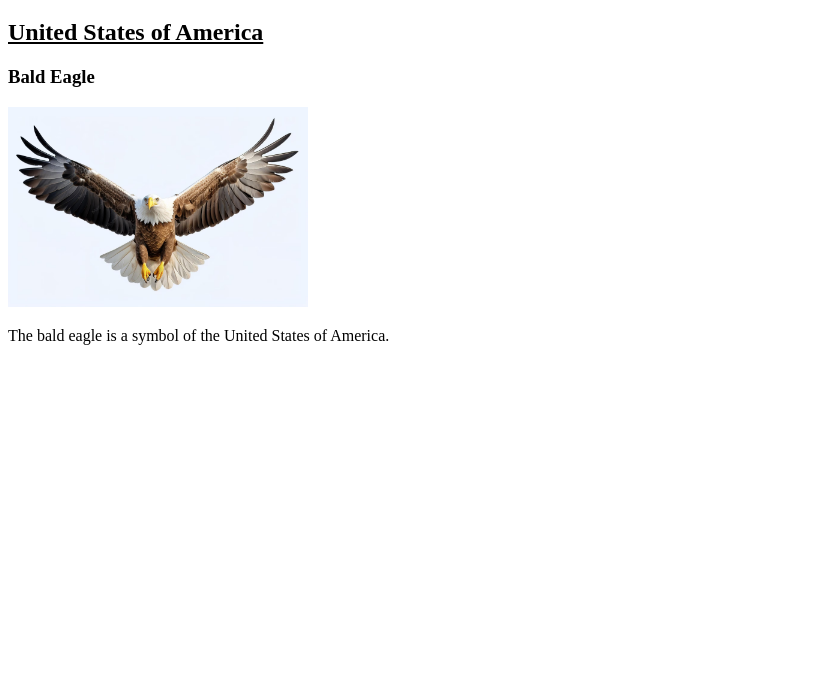
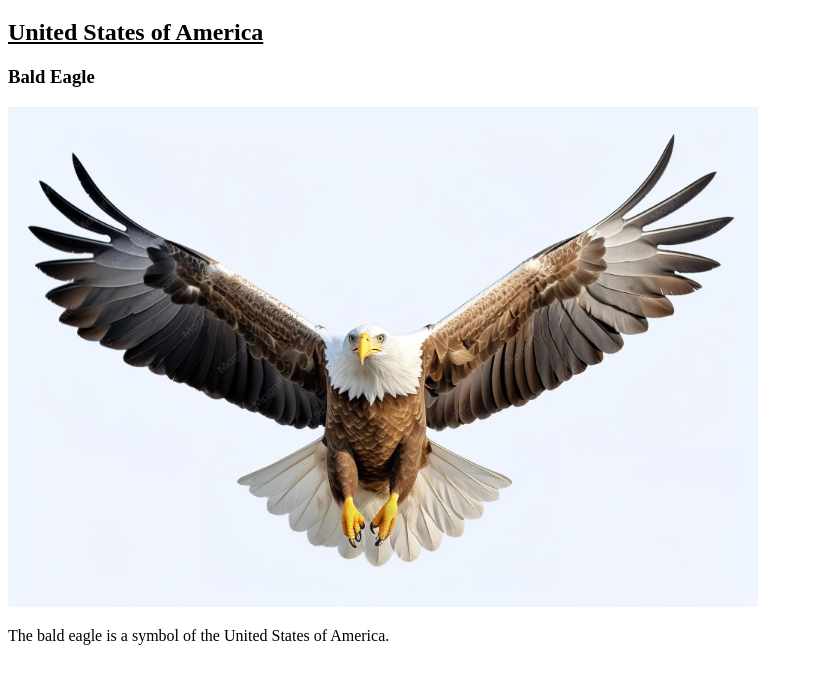
Before and after one commit to theamerican-beep/Eagles, a plain HTML site: page index.html in a window 1280 px wide. Shown: the part 61-744 px from the top of the page, without its empty margins (0-813 px from the left). Drawn offline with Linux system fonts and the light colour scheme.

Commit message:
Update 2 index.html
reverted image back to 500px

```diff
--- a/index.html
+++ b/index.html
@@ -10,7 +10,7 @@
     <h2 style="text-decoration: underline;">United States of America</h2>
     <h3>Bald Eagle</h3>
     <img src="Images/bald-eagle-spreading-wings-front-view-isolated-white-background_646632-8912 (1).avif" alt="bald eagle spreading its wings against a pale sky"
-    style="height: 200px;">
+    style="height: 500px;">
     <p>The bald eagle is a symbol of the United States of America.</p>
 </body>
 </html>
```
